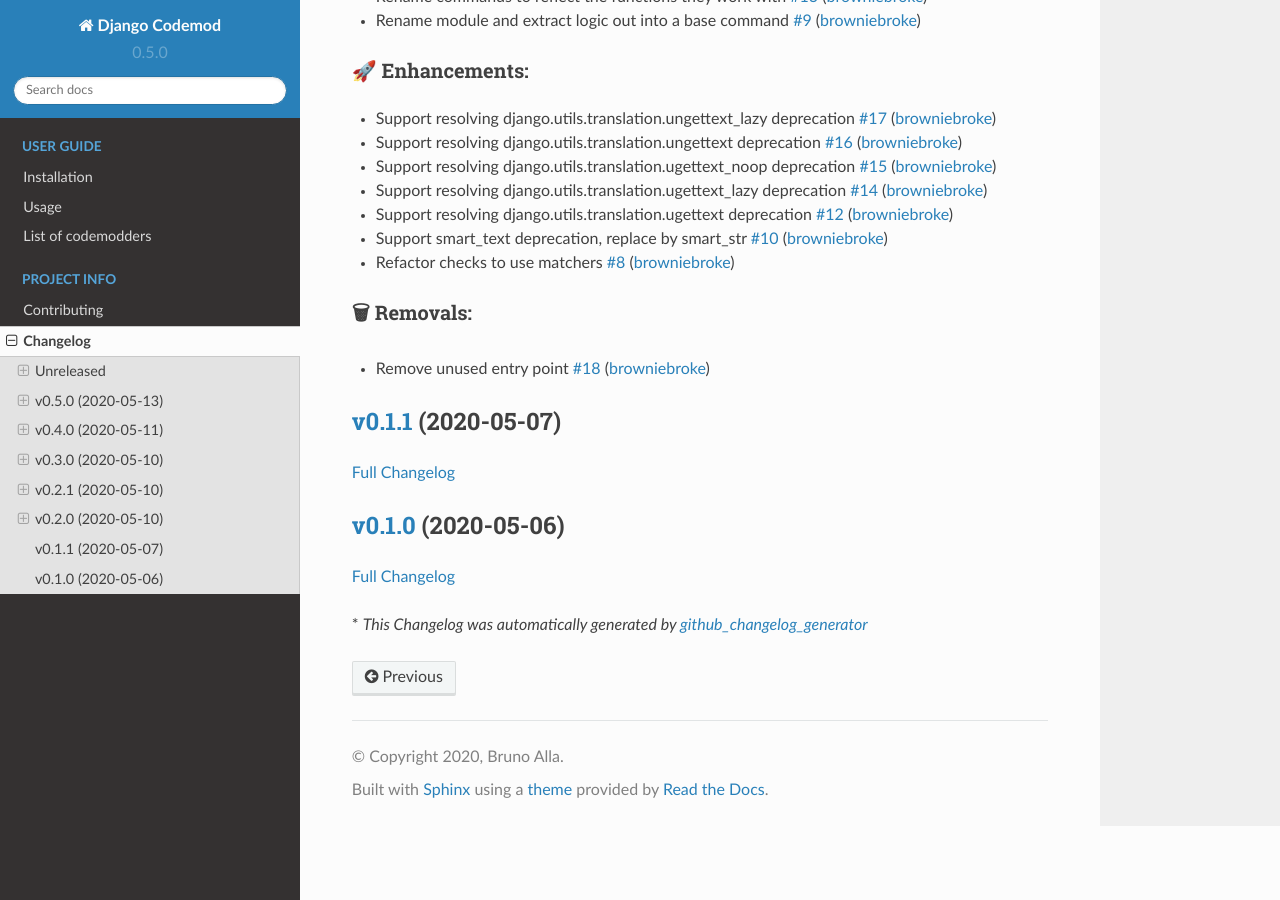
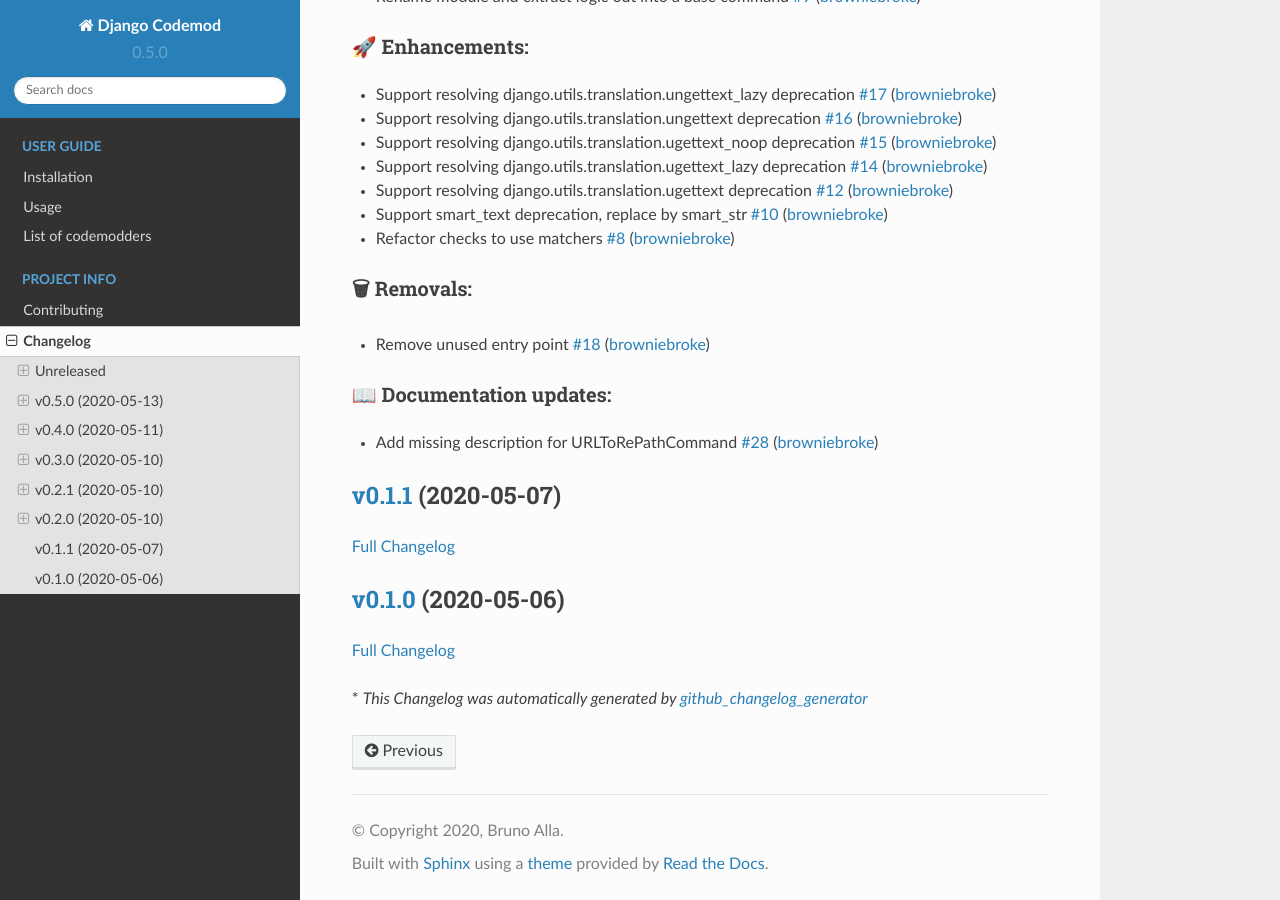
Before and after one commit to browniebroke/django-codemod, a Sphinx documentation site: the page built from docs/changelog.md, in a window 1280 px wide and 900 px high, scrolled down 1982 px. Built offline with Sphinx 7.4.7 and the Read the Docs theme 2.0.0, drawn with Linux system fonts in a browser that asks for light colours; some of the changed text lies outside the part shown.

Commit message:
Update Changelog

```diff
--- a/docs/changelog.md
+++ b/docs/changelog.md
@@ -89,6 +88,10 @@
 
 - Remove unused entry point [\#18](https://github.com/browniebroke/django-codemod/pull/18) ([browniebroke](https://github.com/browniebroke))
 
+### 📖 Documentation updates:
+
+- Add missing description for URLToRePathCommand [\#28](https://github.com/browniebroke/django-codemod/pull/28) ([browniebroke](https://github.com/browniebroke))
+
 ## [v0.1.1](https://github.com/browniebroke/django-codemod/tree/v0.1.1) (2020-05-07)
 
 [Full Changelog](https://github.com/browniebroke/django-codemod/compare/v0.1.0...v0.1.1)
```
Also changed, not shown: other parts of docs/changelog.md (+0 -1 lines), CHANGELOG.md (+4 -1 lines).
